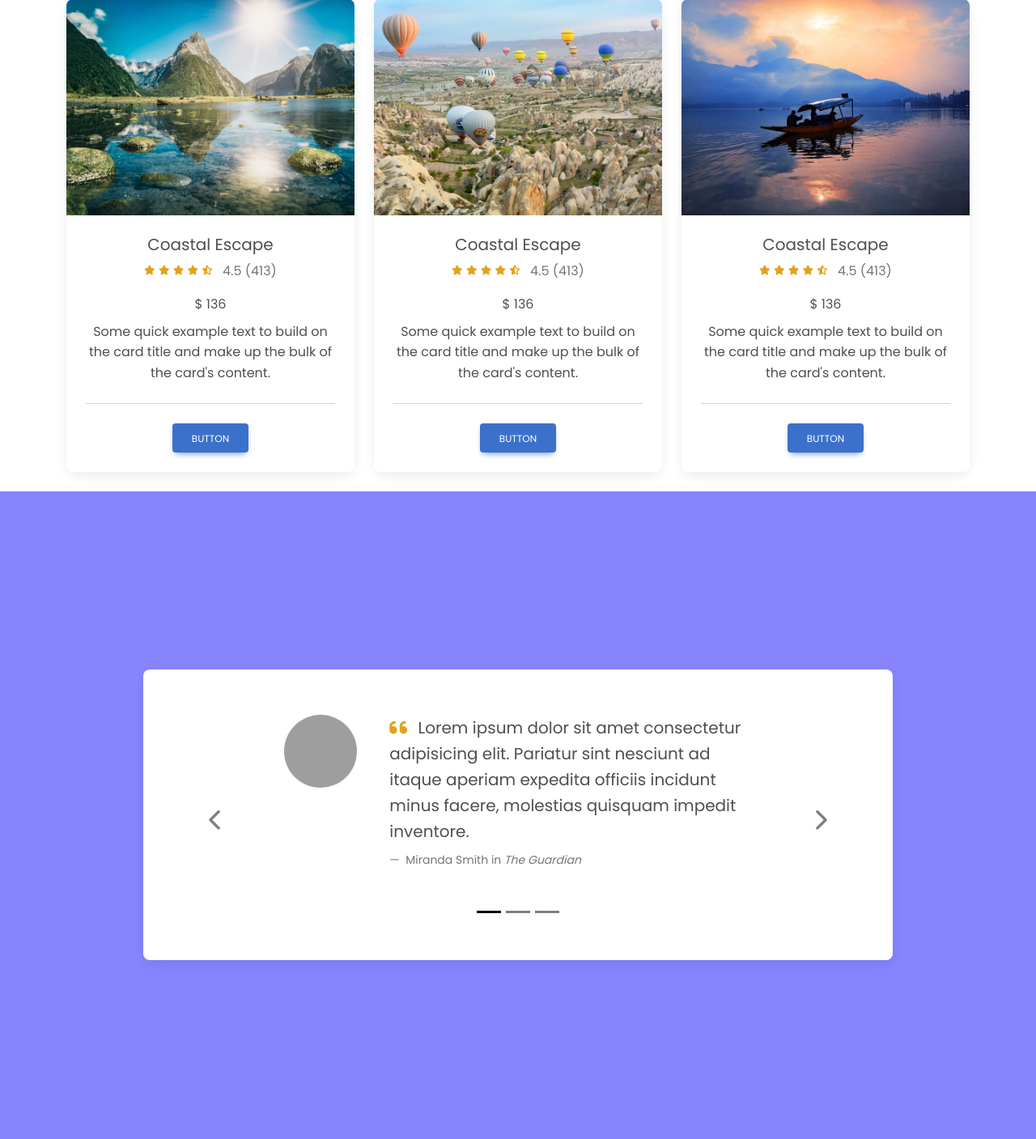
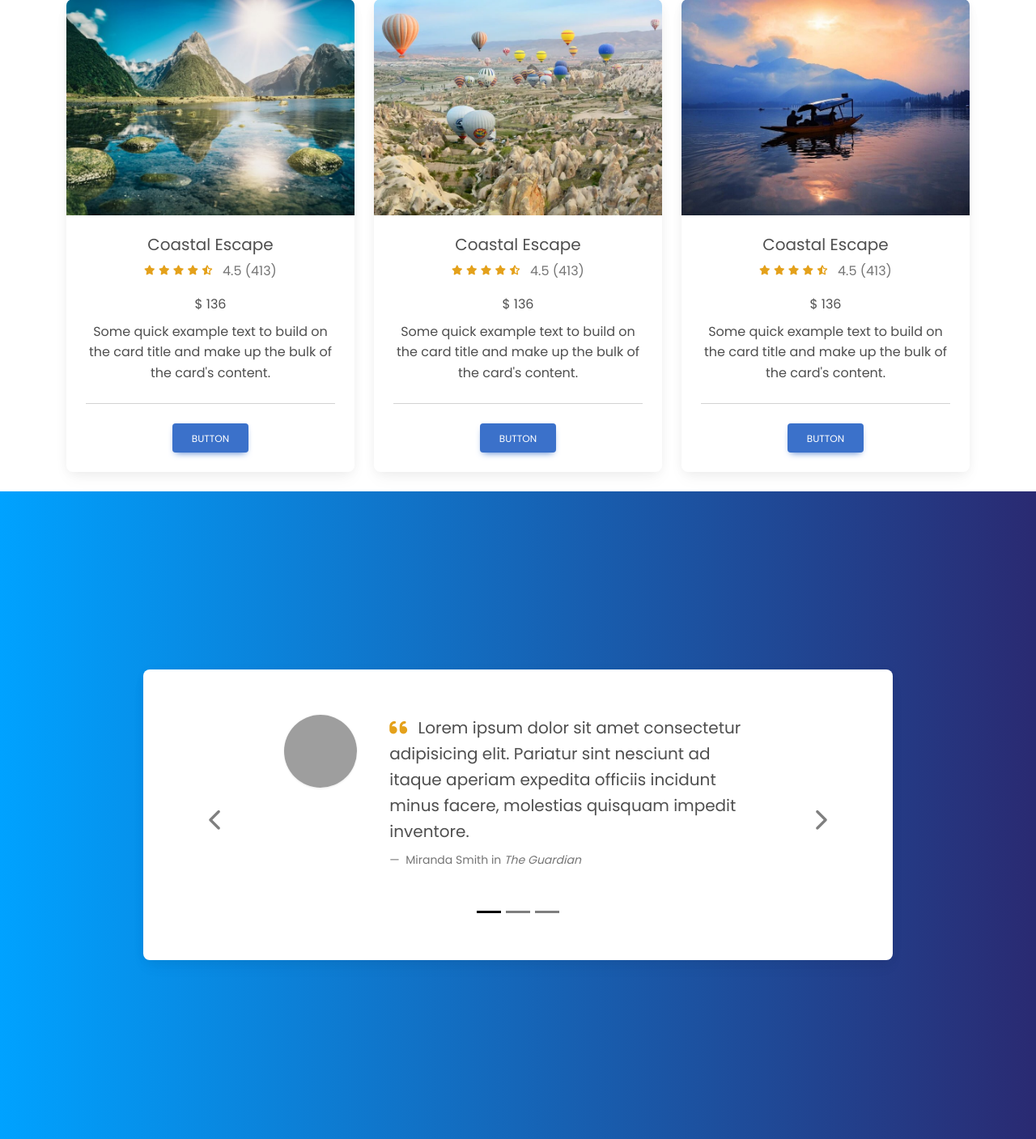
Before and after one commit to Yuliaskor/Web, a PHP site: page / in a window 1280 px wide. Shown: the part 2285-3692 px from the top of the page at 81% size. Run offline with PHP 8.4, Linux system fonts and the light colour scheme; grey boxes are pictures that could not be loaded.

Commit message:
gradient custom

```diff
--- a/lab4/css/style.css
+++ b/lab4/css/style.css
@@ -92,13 +92,13 @@
 
 .gradient-custom {
 	/* fallback for old browsers */
-	background: #f6d365;
-
+	background: rgb(0, 162, 255);
 	/* Chrome 10-25, Safari 5.1-6 */
-	background: -webkit-linear-gradient(to right, rgb(101, 147, 246), rgb(135, 133, 253));
+	background: -webkit-linear-gradient(to right, rgb(0, 162, 255), rgb(42, 42, 114));
 
 	/* W3C, IE 10+/ Edge, Firefox 16+, Chrome 26+, Opera 12+, Safari 7+ */
-	background: linear-gradient(to right, rgba(135, 133, 253, 1), rgba(135, 133, 253, 1))
+	background: linear-gradient(to right, rgba(0, 162, 255, 1), rgba(42, 42, 114, 1))
+
 }
 
 .mask{
```
